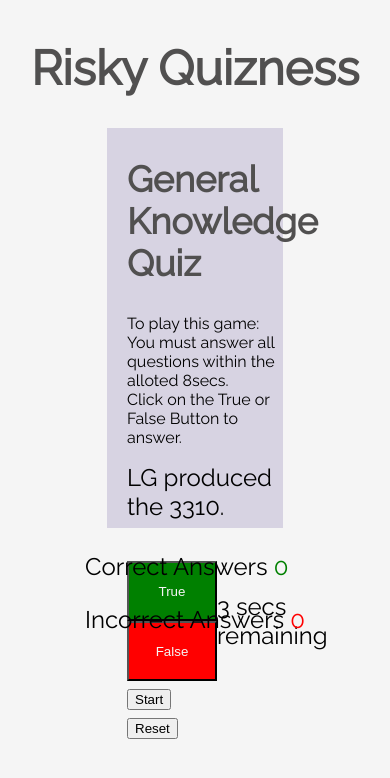
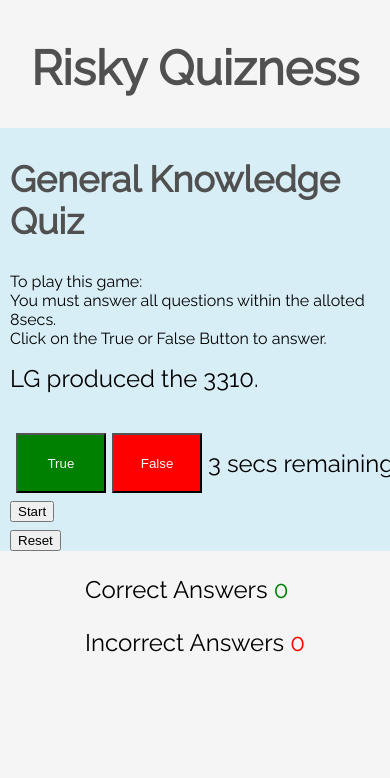
Before and after one commit to Dyl06/risky-quizness, a plain HTML site: page index.html in a window 390 px wide. Drawn offline with Linux system fonts and the light colour scheme.

Commit message:
Add media Queries to quiz to make site responsive accross all devices.

```diff
--- a/assets/css/style.css
+++ b/assets/css/style.css
@@ -39,8 +39,8 @@
 }
 
 .category {
-  background-color: #d7d3e2;
-  height: 400px;
+  background-color: #d8eef6;
+  height: auto;
   width: 40vw;
   padding-left: 20px;
 }
@@ -163,3 +163,26 @@
   .show {
     display: block;
   }
+/* Media Queries */
+
+@media (max-width: 1200px) {
+  .category {
+    width: 60vw;
+  }
+}
+
+@media (max-width: 1024px) {
+  .category {
+    width: 80vw;
+  }
+}
+
+  @media (max-width: 768px) {
+    .category {
+      width: 100vw;
+    }
+
+    .timer {
+      width: 100vw;
+    }
+  }
```
